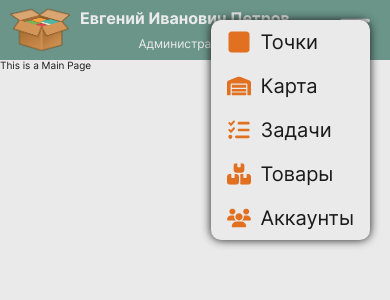
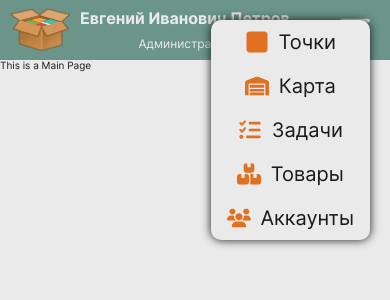
Before and after one commit to SLinartS/WHoPPubliC_client, a React (Create React App) app: page / in a window 390 px wide. Both pictures are taken after a click on the picture 355 px from the left and 30 px from the top of the page. Shown: the top 300 px of the page. Built offline with nearby package versions, Linux system fonts and the light colour scheme.

Commit message:
fix the size of clickable links in the nav-menu

```diff
--- a/src/components/layout/header/link/HeaderLink.tsx
+++ b/src/components/layout/header/link/HeaderLink.tsx
@@ -1,6 +1,6 @@
 import { observer } from 'mobx-react-lite';
 import { FC, useEffect, useState } from 'react';
-import { NavLink, useLocation } from 'react-router-dom';
+import { Link, useLocation } from 'react-router-dom';
 
 import { IHeaderLinks } from './type';
 
@@ -28,17 +28,19 @@ const HeaderLink: FC<IHeaderLinkProps> = observer(
           isPopup ? '--popup' : ''
         } ${blockActiveStyle}`}
       >
-        <img
-          className={`header__nav-icon${isPopup ? '--popup' : ''}`}
-          src={icon}
-          alt={text}
-        />
-        <NavLink
+        <Link
           to={to}
           className={`header__nav-link${isPopup ? '--popup' : ''}`}
         >
-          {text}
-        </NavLink>
+          <img
+            className={`header__nav-icon${isPopup ? '--popup' : ''}`}
+            src={icon}
+            alt={text}
+          />
+          <p className={`header__nav-text${isPopup ? '--popup' : ''}`}>
+            {text}
+          </p>
+        </Link>
       </div>
     );
   },
--- a/src/components/layout/header/popupStyle.scss
+++ b/src/components/layout/header/popupStyle.scss
@@ -19,11 +19,13 @@
     &-icon--popup {
       height: 2.4rem;
       width: 2.4rem;
+      margin-right: 1rem;
     }
 
     &-block--popup {
       height: 100%;
-      width: calc(100% - 3.2rem);
+      width: 100%;
+      box-sizing: border-box;
       @extend %flex-center;
       justify-content: flex-start;
       padding: 1rem 1.6rem;
@@ -43,9 +45,11 @@
     }
 
     &-link--popup {
+      height: 100%;
+      width: calc(100% + 3.2rem);
+      @extend %flex-center;
+      font-size: 2rem;
       color: color.$font-color--black;
-      margin-left: 1rem;
-      font-size: 2rem;
       user-select: none;
     }
   }
--- a/src/components/layout/header/style.scss
+++ b/src/components/layout/header/style.scss
@@ -60,10 +60,13 @@
     &-icon {
       height: 3.2rem;
       width: 3.2rem;
+      margin-right: 1rem;
     }
 
     &-link {
-      margin-left: 1rem;
+      height: 100%;
+      width: calc(100% + 3.2rem);
+      @extend %flex-center;
       color: color.$font-color--white;
       font-size: 2.4rem;
       user-select: none;
```
